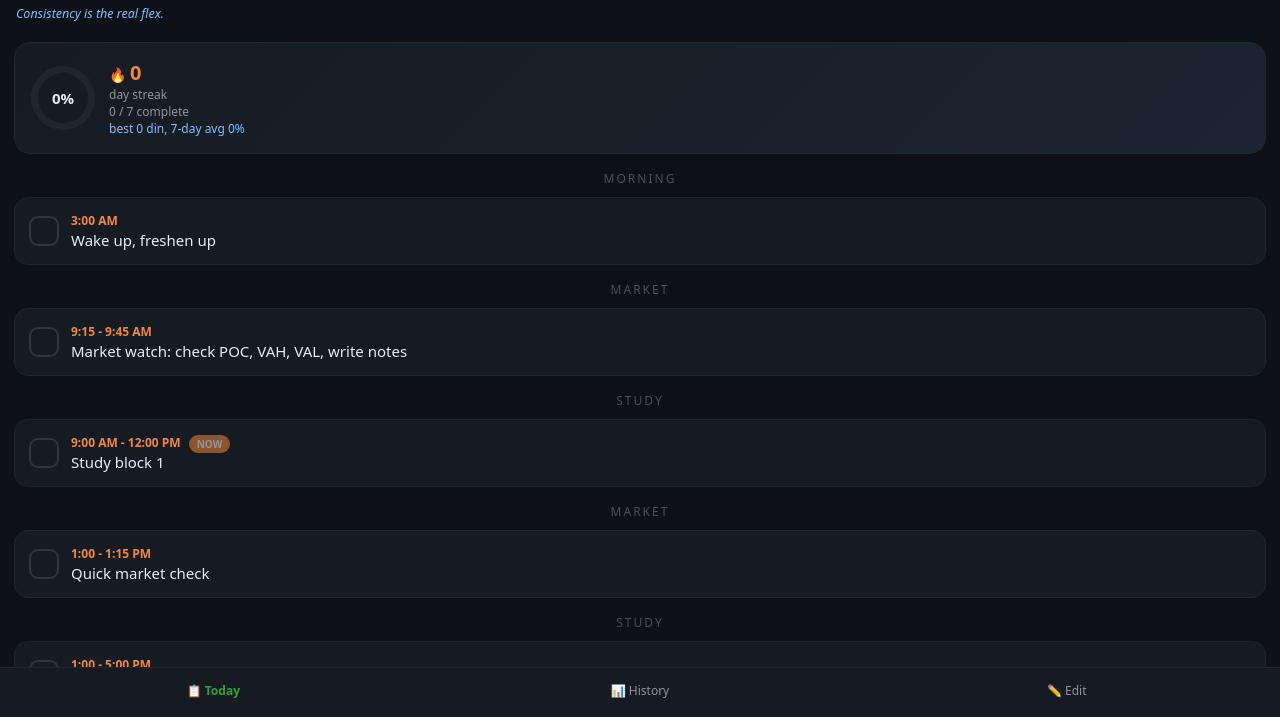
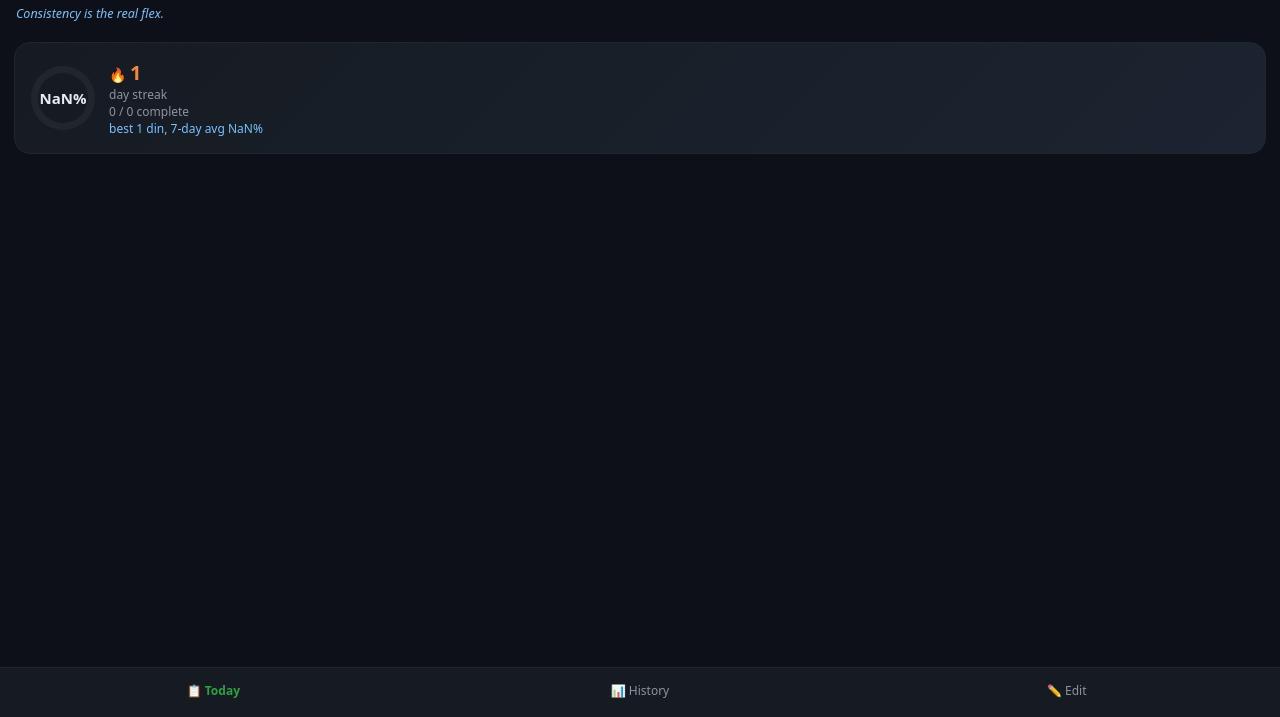
Before and after one commit to Shivnar/routine-app, a plain HTML site: page index.html in a window 1280 px wide. Shown: the part 83-800 px from the top of the page. Drawn offline with Linux system fonts and the light colour scheme.

Commit message:
Update index.html

```diff
--- a/index.html
+++ b/index.html
@@ -124,13 +124,7 @@
 const RKEY = "my_routine_v2";
 const KEY = "routine_days";
 let ROUTINE = JSON.parse(localStorage.getItem(RKEY) || "null") || [
-  {time:"3:00 AM", name:"Wake up, freshen up", group:"Morning"},
-  {time:"9:15 - 9:45 AM", name:"Market watch: check POC, VAH, VAL, write notes", group:"Market"},
-  {time:"9:00 AM - 12:00 PM", name:"Study block 1", group:"Study"},
-  {time:"1:00 - 1:15 PM", name:"Quick market check", group:"Market"},
-  {time:"1:00 - 5:00 PM", name:"Study block 2", group:"Study"},
-  {time:"3:15 PM", name:"Market close check", group:"Market"},
-  {time:"9:00 - 10:00 PM", name:"Revision + paper trade logbook review", group:"Night"}
+
 ];
 const GROUPS = ["Morning","Market","Study","Night"];
 const today = () => new Date().toLocaleDateString("en-CA");
```
